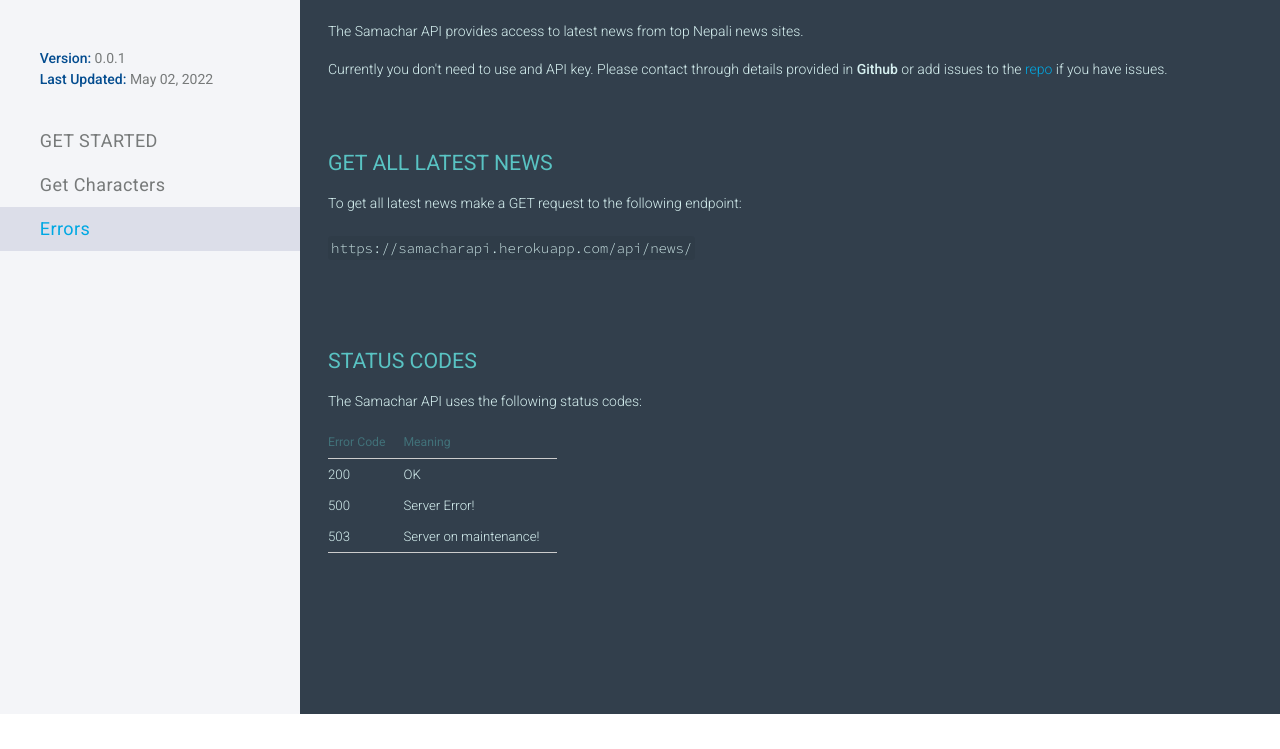
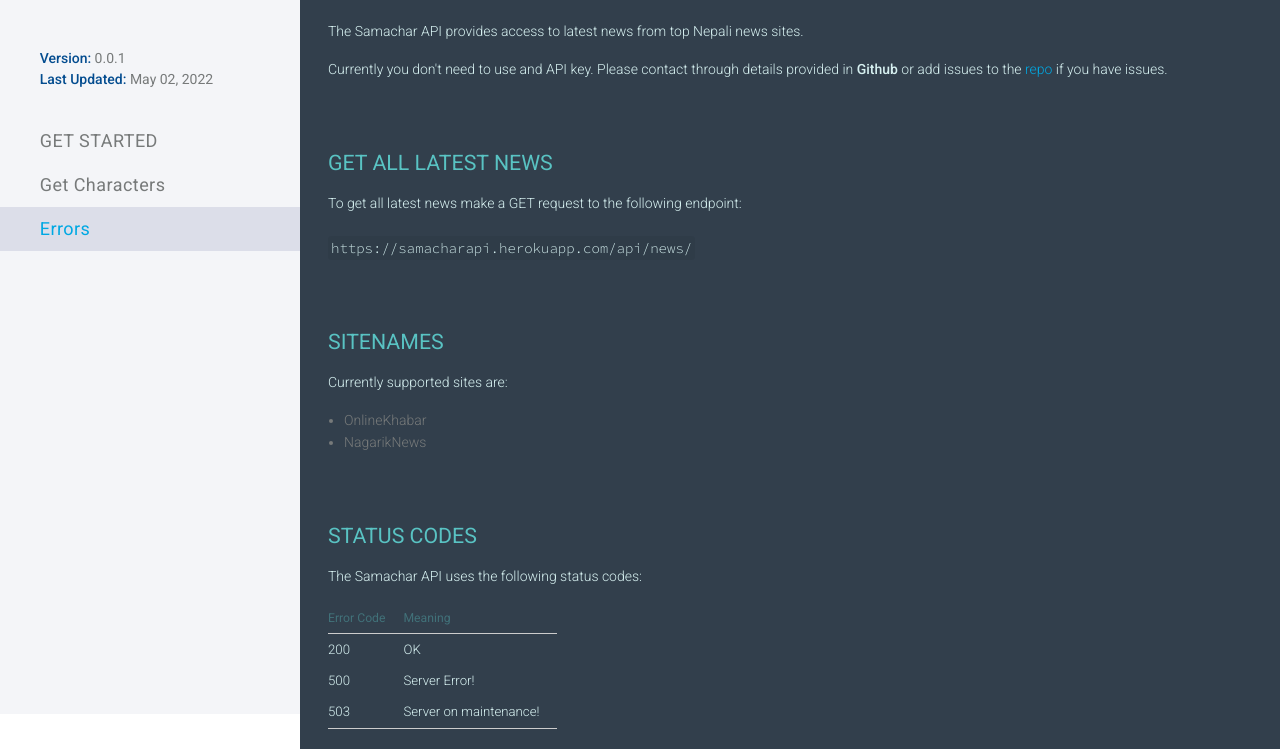
Before and after one commit to iambigyandahal/samacharapi, a website: page public/index.html in a window 1280 px wide. Shown: the part 86-835 px from the top of the page. Before the commit the page ends 800 px from the top, so only its background shows below. Drawn offline with nearby package versions, Linux system fonts and the light colour scheme; files that its build step writes are made by us from their sources; files whose address does not match are found by name.

Commit message:
updated site list html

```diff
--- a/public/index.html
+++ b/public/index.html
@@ -67,7 +67,16 @@
                 To get all latest news make a GET request to the following endpoint:<br><br>
                 <code class="higlighted break-word">https://samacharapi.herokuapp.com/api/news/</code>
             </p>
-            <br>
+        </div>
+        <div class="overflow-hidden content-section" id="content-get-characters">
+            <h2>Sitenames</h2>
+            <p>
+                Currently supported sites are:
+                <ul class="sites-list">
+                    <li>OnlineKhabar</li>
+                    <li>NagarikNews</li>
+                </ul>
+            </p>
         </div>
         <div class="overflow-hidden content-section" id="content-errors">
             <h2>Status Codes</h2>
```
